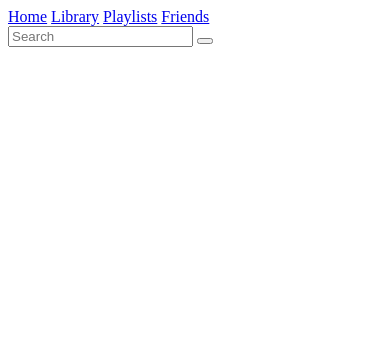
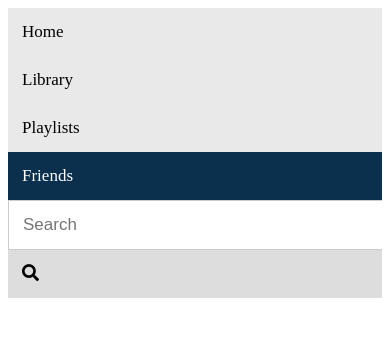
Before and after one commit to jacobeng3l/datify, a Flask app: page /friends in a window 390 px wide. Shown: the top 337 px of the page. Run offline with Flask 2, Linux system fonts and the light colour scheme; the visitor is signed in with stand-in values (Sample User, id 1); data comes from the database, SQL or seed files in the repository; data that the repository does not hold is empty.

Commit message:
Add files via upload

```diff
--- a/templates/friends.html
+++ b/templates/friends.html
@@ -3,7 +3,78 @@
 	<head>
 		<meta charset="utf-8">
 		<meta name="viewport" content="width=device-width, initial-scale=1, shrink-to-fit=no">
+		<link rel='stylesheet' href='https://use.fontawesome.com/releases/v5.7.0/css/all.css' integrity='sha384-lZN37f5QGtY3VHgisS14W3ExzMWZxybE1SJSEsQp9S+oqd12jhcu+A56Ebc1zFSJ' crossorigin='anonymous'>
 		<title>Friends</title>
+
+		<style>
+			.topnav {
+                overflow: hidden;
+                background-color: #e9e9e9;
+            }
+
+            .topnav a {
+                float: left;
+                display: block;
+                color: black;
+                text-align: center;
+                padding: 14px 16px;
+                text-decoration: none;
+                font-size: 17px;
+            }
+
+            .topnav a:hover {
+                background-color: #ddd;
+                color: black;
+            }
+
+            .topnav a.active {
+                background-color: #0b304d;
+                color: white;
+            }
+
+            .topnav .search-container {
+                float: right;
+            }
+
+            .topnav input[type=text] {
+                padding: 6px;
+                margin-top: 8px;
+                font-size: 17px;
+                border: none;
+            }
+
+            .topnav .search-container button {
+                float: right;
+                padding: 6px 10px;
+                margin-top: 8px;
+                margin-right: 16px;
+                background: #ddd;
+                font-size: 17px;
+                border: none;
+                cursor: pointer;
+            }
+
+            .topnav .search-container button:hover {
+                background: #ccc;
+            }
+
+            @media screen and (max-width: 600px) {
+                .topnav .search-container {
+                  float: none;
+                }
+                .topnav a, .topnav input[type=text], .topnav .search-container button {
+                  float: none;
+                  display: block;
+                  text-align: left;
+                  width: 100%;
+                  margin: 0;
+                  padding: 14px;
+                }
+                .topnav input[type=text] {
+                  border: 1px solid #ccc;
+                }
+            }
+		</style>
 	</head>
 	<body>
 		<div class="topnav">
--- a/templates/homepage.html
+++ b/templates/homepage.html
@@ -3,6 +3,7 @@
 	<head>
 		<meta charset="utf-8">
 		<meta name="viewport" content="width=device-width, initial-scale=1, shrink-to-fit=no">
+		<link rel='stylesheet' href='https://use.fontawesome.com/releases/v5.7.0/css/all.css' integrity='sha384-lZN37f5QGtY3VHgisS14W3ExzMWZxybE1SJSEsQp9S+oqd12jhcu+A56Ebc1zFSJ' crossorigin='anonymous'>
 		<title>Home</title>
 		<style>
 			body {font-family: Arial, Helvetica, sans-serif;}
```
Also changed, not shown: templates/playlists.html (+71 -0 lines).
